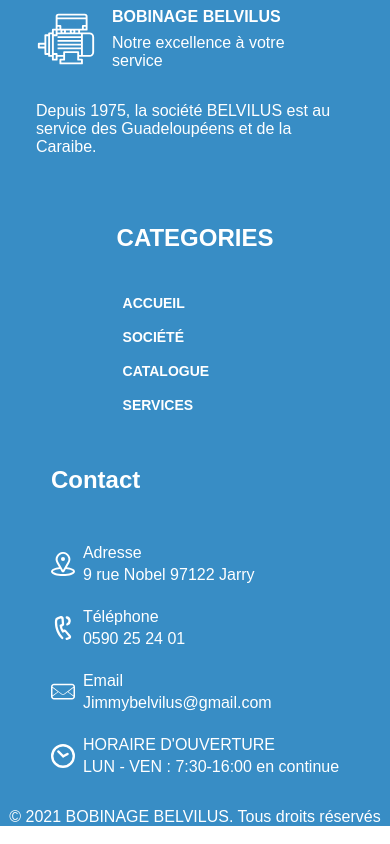
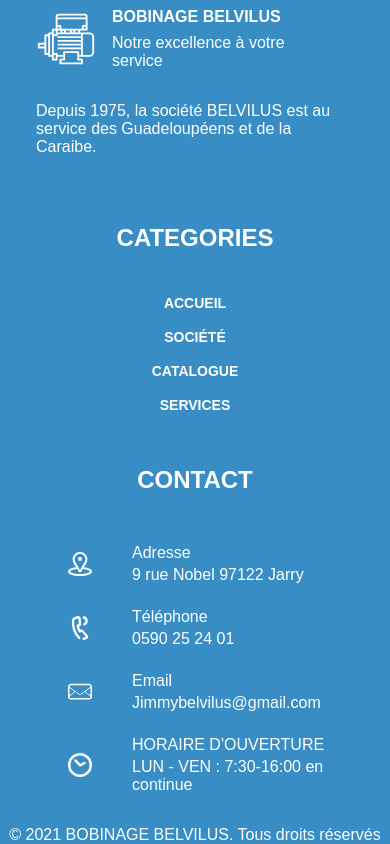
Before and after one commit to veensy/bobinagebelvilus, a React (Create React App) app: page / in a window 390 px wide. Shown: the part 3097-3941 px from the top of the page. Built offline with nearby package versions, Linux system fonts and the light colour scheme.

Commit message:
four-commit

```diff
--- a/src/components/Footer/Footer.module.scss
+++ b/src/components/Footer/Footer.module.scss
@@ -14,15 +14,16 @@
     padding: 16px;
     h2,
     p,
-    span,button {
+    span,
+    button {
       color: #fff;
     }
-    h2{
+    h2 {
       margin-bottom: 42px;
     }
   }
-  .brandContainer{
-    display :flex
+  .brandContainer {
+    display: flex;
   }
   .brandWrapper {
     display: flex;
@@ -33,18 +34,18 @@
       font-size: 16px;
       font-weight: 600;
       color: #fff;
-      margin-bottom:8px;
+      margin-bottom: 8px;
     }
-    .brandSubText{
+    .brandSubText {
       color: #fff;
     }
   }
-  .categories{
+  .categories {
     display: flex;
     flex-direction: column;
     gap: 16px;
     align-items: flex-start;
-    button{
+    button {
       font-size: 14px;
     }
   }
@@ -59,9 +60,28 @@
     }
   }
 }
-.policy{
+.policy {
   background-color: #388dc5;
   color: #fff;
   margin: 0;
   text-align: center;
 }
+
+@media only screen and (max-width: 426px) {
+  .footer {
+    h2 {
+      text-align: center;
+    }
+    .categories {
+      align-items: center;
+      justify-content: center;
+    }
+    .contact {
+      .infos {
+        div {
+          margin: 8px 0 8px 32px;
+        }
+      }
+    }
+  }
+}
--- a/src/components/Footer/Footer.tsx
+++ b/src/components/Footer/Footer.tsx
@@ -43,7 +43,7 @@
         </div>
       </div>
       <div className={styles.contact}>
-        <h2>Contact</h2>
+        <h2>CONTACT</h2>
         <div className={styles.infos}>
           <Location primaryColor={WHITE} secondaryColor={WHITE} />
           <PhoneNumber primaryColor={WHITE} secondaryColor={WHITE} />
```
